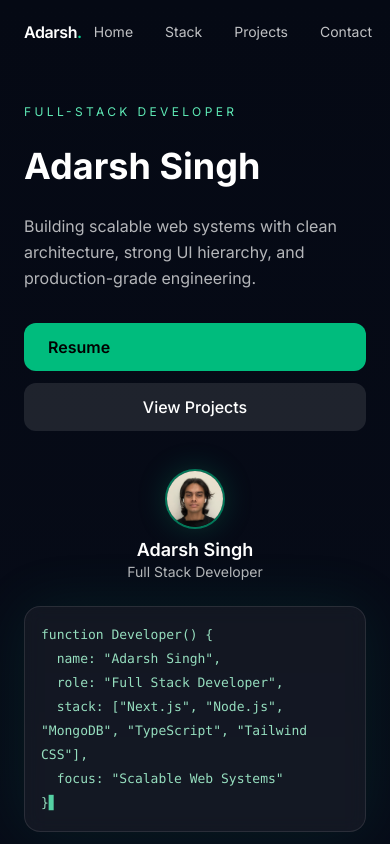
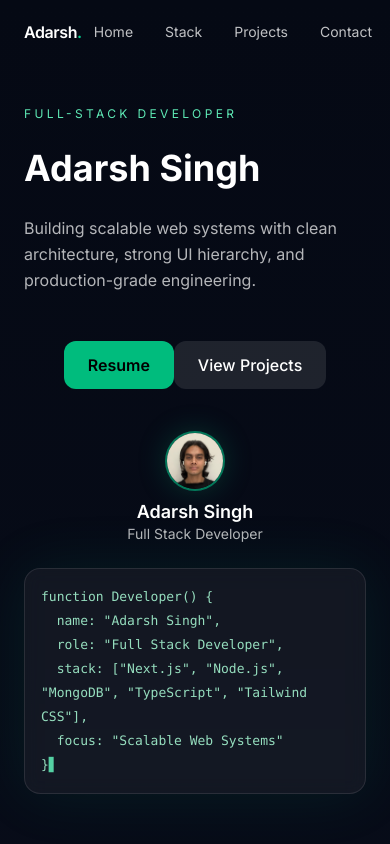
Before and after one commit to ADARSH-SINGH-1/adarsh-portfolio, a Next.js app in the folder frontend/: page / in a window 390 px wide. Shown: the top 844 px of the page. Built offline with nearby package versions, Linux system fonts and the light colour scheme.

Commit message:
Update resume buttoFix resume button alignment on mobile

```diff
--- a/frontend/app/page.tsx
+++ b/frontend/app/page.tsx
@@ -47,7 +47,7 @@ export default function Home() {
             </Reveal>
 
             <Reveal delay={0.2}>
-              <div className="flex flex-col sm:flex-row gap-3 pt-2">
+              <div className="mt-6 flex justify-center md:justify-start">
                 <a
                   href="https://drive.google.com/file/d/163CeC1k16DbZ-U-FHBfqCjhZwKl3Xx0j/view?usp=sharing"
                   target="_blank"
```
